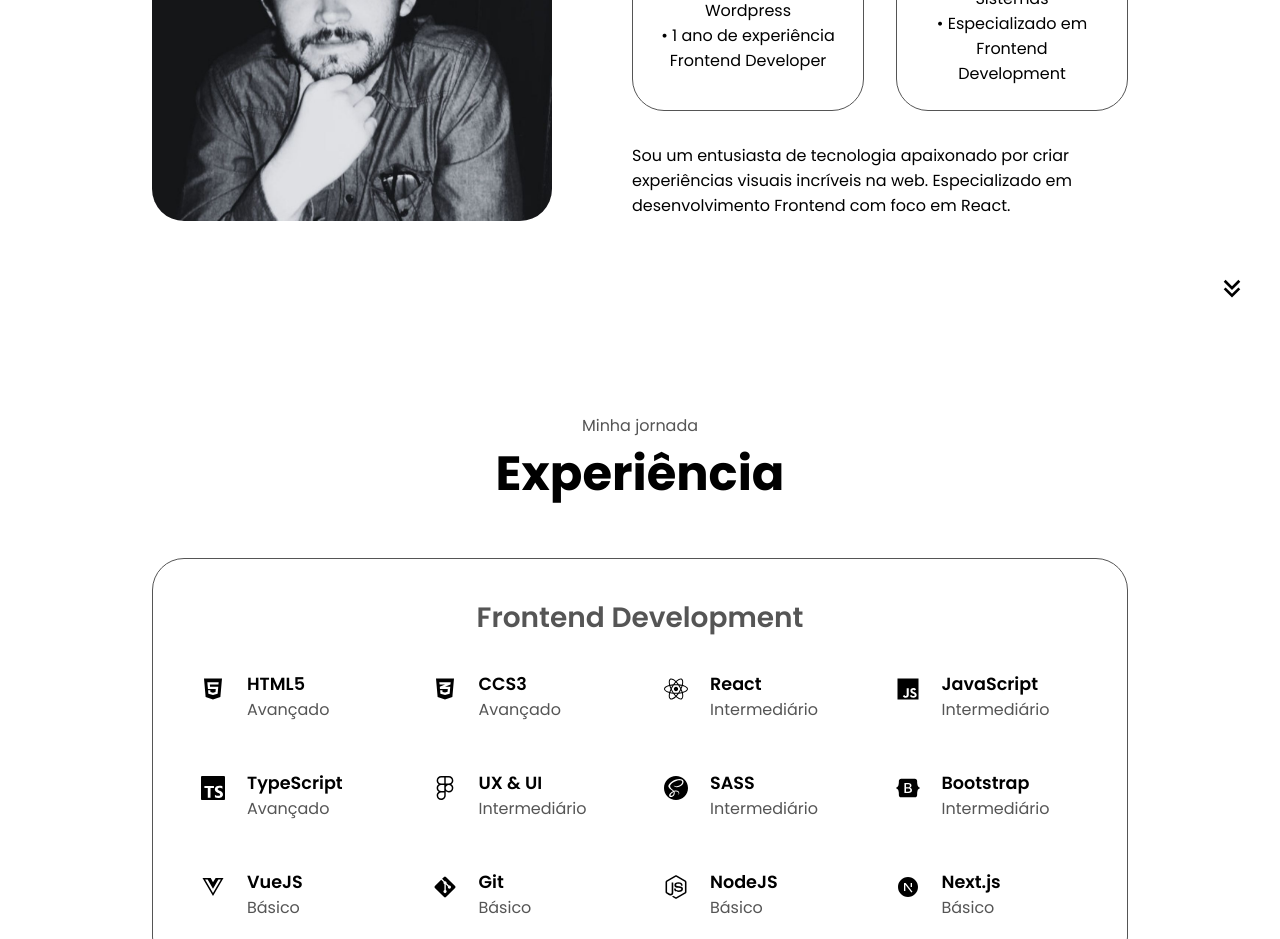
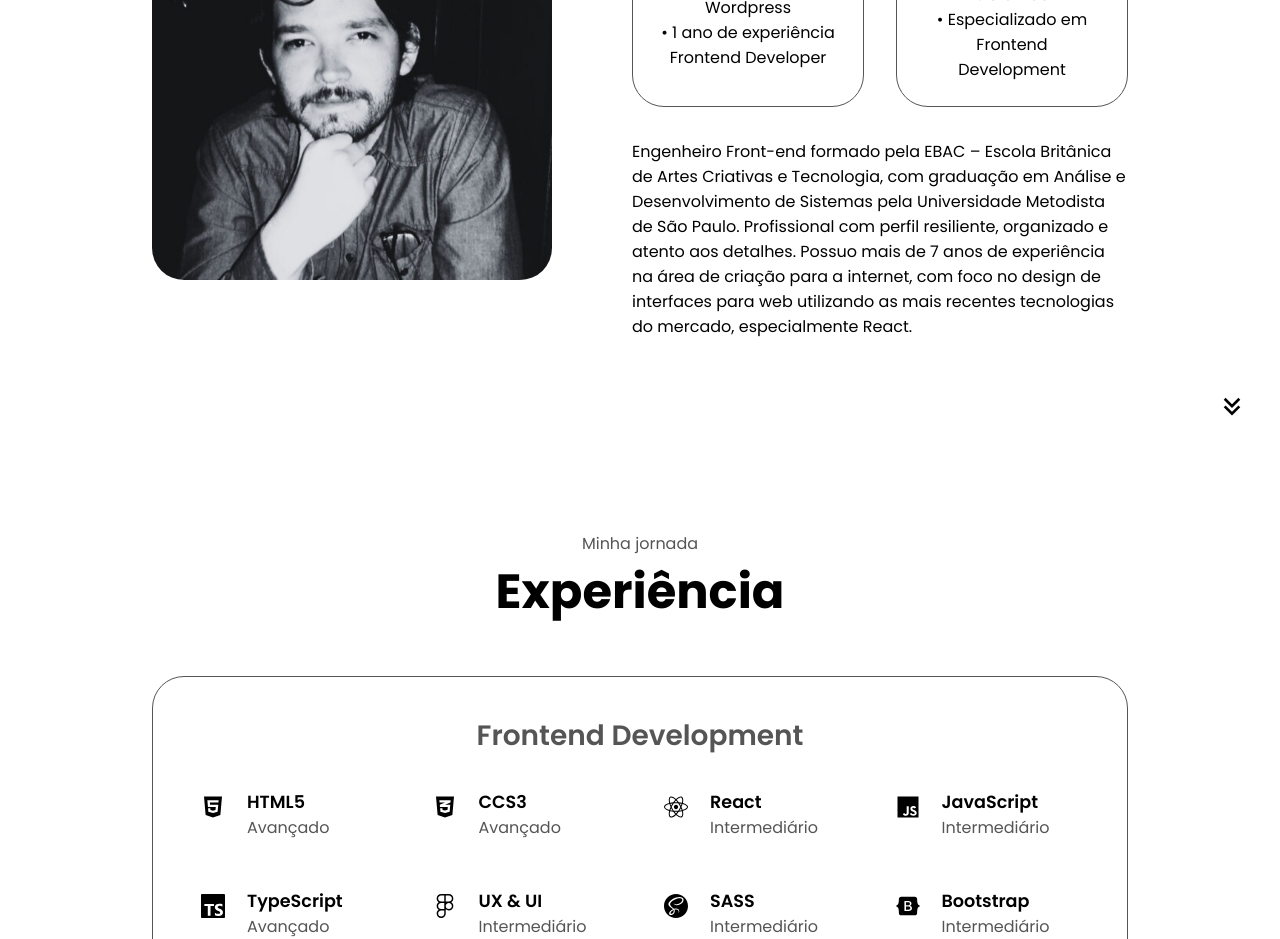
Before and after one commit to gilbertogjn/frontend-portfolio, a React (Vite) app: page / in a window 1280 px wide. Shown: the part 1220-2159 px from the top of the page. Built offline with nearby package versions, Linux system fonts and the light colour scheme; the HTML template or start-up script is replaced by a standard one.

Commit message:
update on about text

```diff
--- a/src/sections/About/index.tsx
+++ b/src/sections/About/index.tsx
@@ -29,9 +29,13 @@ const About = () => (
             </AboutCard>
           </CardsContainer>
           <p>
-            Sou um entusiasta de tecnologia apaixonado por criar experiências
-            visuais incríveis na web. Especializado em desenvolvimento Frontend
-            com foco em React.
+            Engenheiro Front-end formado pela EBAC – Escola Britânica de Artes
+            Criativas e Tecnologia, com graduação em Análise e Desenvolvimento
+            de Sistemas pela Universidade Metodista de São Paulo. Profissional
+            com perfil resiliente, organizado e atento aos detalhes. Possuo mais
+            de 7 anos de experiência na área de criação para a internet, com
+            foco no design de interfaces para web utilizando as mais recentes
+            tecnologias do mercado, especialmente React.
           </p>
         </div>
       </AboutInfo>
```
